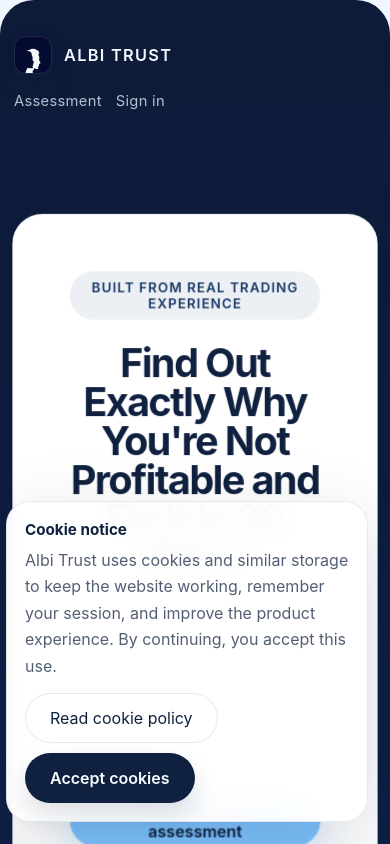
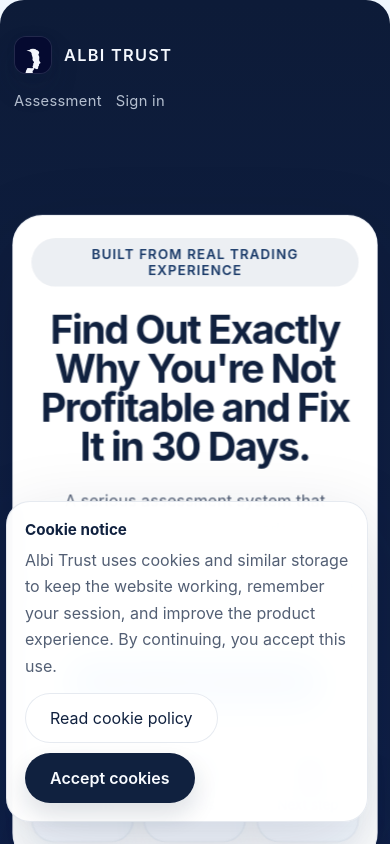
Before and after one commit to mohamadalbi123/albi-trust.com, a Next.js app: page / in a window 390 px wide. Shown: the top 844 px of the page. Built offline with nearby package versions, Linux system fonts and the light colour scheme.

Commit message:
Improve home hero metrics on mobile

```diff
--- a/app/components/HomeHeroCard.js
+++ b/app/components/HomeHeroCard.js
@@ -66,11 +66,11 @@
         </div>
         <div className="hero-metric hero-metric-step-2">
           <strong>4</strong>
-          <span>Trader levels</span>
+          <span>Levels</span>
         </div>
         <div className="hero-metric hero-metric-step-3">
           <strong>1</strong>
-          <span>Clear next step</span>
+          <span>Next step</span>
         </div>
       </div>
     </div>
--- a/app/globals.css
+++ b/app/globals.css
@@ -2920,6 +2920,41 @@
     padding: 18px 14px 60px;
   }
 
+  .home-page {
+    border-radius: 24px;
+  }
+
+  .hero-copy.hero-copy-minimal {
+    padding: 22px 18px 20px;
+  }
+
+  .hero-metrics {
+    grid-template-columns: repeat(3, minmax(0, 1fr));
+    gap: 10px;
+    margin-top: 22px;
+  }
+
+  .hero-metric {
+    min-height: 112px;
+    padding: 14px 10px;
+    border-radius: 22px;
+    text-align: center;
+    align-content: center;
+    justify-items: center;
+    gap: 6px;
+  }
+
+  .hero-metric strong {
+    font-size: 2.1rem;
+    margin-bottom: 2px;
+  }
+
+  .hero-metric span {
+    font-size: 0.84rem;
+    line-height: 1.22;
+    text-align: center;
+  }
+
   .nav-links {
     flex-wrap: wrap;
     gap: 10px 14px;
```
